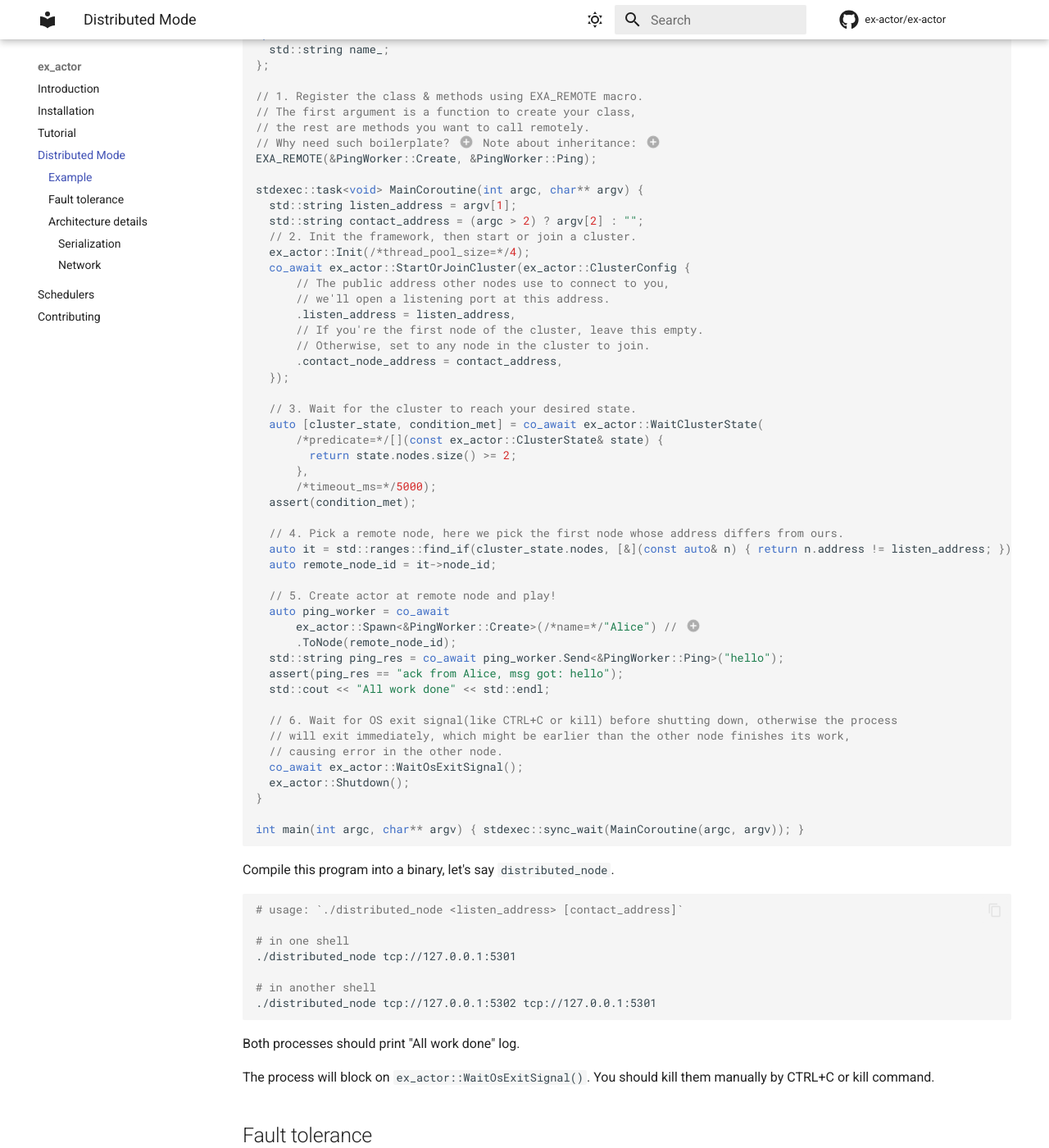
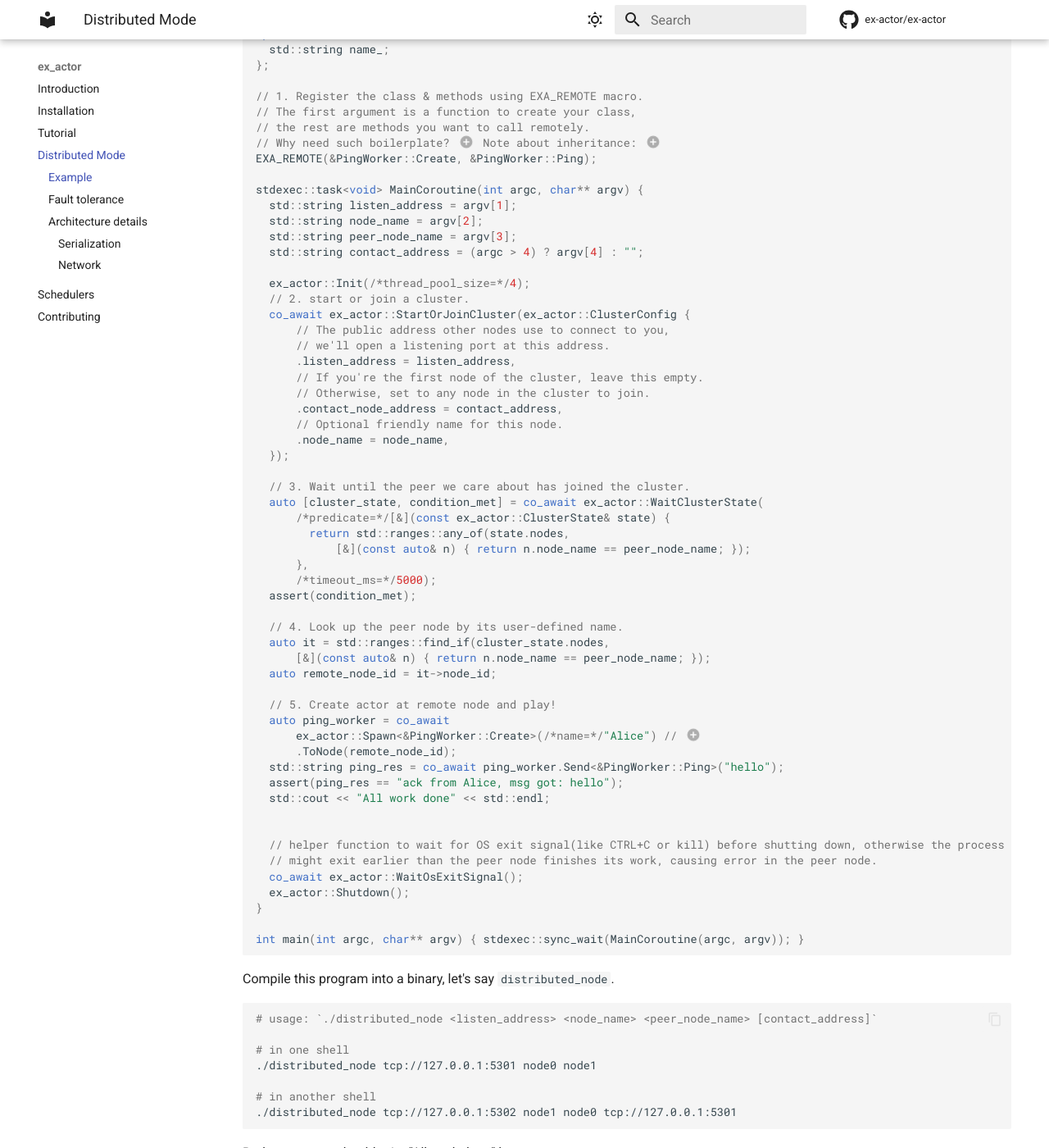
Before and after one commit to ex-actor/ex-actor, an MkDocs documentation site: the page built from docs/contents/distributed_mode.md, in a window 1280 px wide and 1400 px high, scrolled down 634 px. Shown: the whole window at 82% size. Built offline with MkDocs 1.6.1 and Material for MkDocs 9.7.7, drawn with Linux system fonts in a browser that asks for light colours; comment, search, counter and statistics services are not loaded; some of the changed text lies outside the part shown.

Commit message:
[feat] Add optional node_name to ClusterConfig for peer identification (#249)
Add optional `node_name` field to `ClusterConfig` and surface it on
`NodeInfo`. So user can identify node more easily.

````diff
--- a/docs/contents/distributed_mode.md
+++ b/docs/contents/distributed_mode.md
@@ -35,9 +35,12 @@ EXA_REMOTE(&PingWorker::Create, &PingWorker::Ping);
 
 stdexec::task<void> MainCoroutine(int argc, char** argv) {
   std::string listen_address = argv[1];
-  std::string contact_address = (argc > 2) ? argv[2] : "";
-  // 2. Init the framework, then start or join a cluster.
+  std::string node_name = argv[2];
+  std::string peer_node_name = argv[3];
+  std::string contact_address = (argc > 4) ? argv[4] : "";
+
   ex_actor::Init(/*thread_pool_size=*/4);
+  // 2. start or join a cluster.
   co_await ex_actor::StartOrJoinCluster(ex_actor::ClusterConfig {
       // The public address other nodes use to connect to you,
       // we'll open a listening port at this address.
@@ -45,18 +48,22 @@ stdexec::task<void> MainCoroutine(int argc, char** argv) {
       // If you're the first node of the cluster, leave this empty.
       // Otherwise, set to any node in the cluster to join.
       .contact_node_address = contact_address,
+      // Optional friendly name for this node.
+      .node_name = node_name,
   });
 
-  // 3. Wait for the cluster to reach your desired state.
+  // 3. Wait until the peer we care about has joined the cluster.
   auto [cluster_state, condition_met] = co_await ex_actor::WaitClusterState(
-      /*predicate=*/[](const ex_actor::ClusterState& state) {
-        return state.nodes.size() >= 2;
+      /*predicate=*/[&](const ex_actor::ClusterState& state) {
+        return std::ranges::any_of(state.nodes,
+            [&](const auto& n) { return n.node_name == peer_node_name; });
       },
       /*timeout_ms=*/5000);
   assert(condition_met);
 
-  // 4. Pick a remote node, here we pick the first node whose address differs from ours.
-  auto it = std::ranges::find_if(cluster_state.nodes, [&](const auto& n) { return n.address != listen_address; });
+  // 4. Look up the peer node by its user-defined name.
+  auto it = std::ranges::find_if(cluster_state.nodes,
+      [&](const auto& n) { return n.node_name == peer_node_name; });
   auto remote_node_id = it->node_id;
 
   // 5. Create actor at remote node and play!
@@ -67,9 +74,9 @@ stdexec::task<void> MainCoroutine(int argc, char** argv) {
   assert(ping_res == "ack from Alice, msg got: hello");
   std::cout << "All work done" << std::endl;
 
-  // 6. Wait for OS exit signal(like CTRL+C or kill) before shutting down, otherwise the process
-  // will exit immediately, which might be earlier than the other node finishes its work,
-  // causing error in the other node.
+
+  // helper function to wait for OS exit signal(like CTRL+C or kill) before shutting down, otherwise the process
+  // might exit earlier than the peer node finishes its work, causing error in the peer node.
   co_await ex_actor::WaitOsExitSignal();
   ex_actor::Shutdown();
 }
@@ -87,13 +94,13 @@ int main(int argc, char** argv) { stdexec::sync_wait(MainCoroutine(argc, argv));
 Compile this program into a binary, let's say `distributed_node`.
 
 ```bash
-# usage: `./distributed_node <listen_address> [contact_address]`
+# usage: `./distributed_node <listen_address> <node_name> <peer_node_name> [contact_address]`
 
 # in one shell
-./distributed_node tcp://127.0.0.1:5301
+./distributed_node tcp://127.0.0.1:5301 node0 node1
 
 # in another shell
-./distributed_node tcp://127.0.0.1:5302 tcp://127.0.0.1:5301
+./distributed_node tcp://127.0.0.1:5302 node1 node0 tcp://127.0.0.1:5301
 ```
 
 Both processes should print "All work done" log.
@@ -151,6 +158,4 @@ we can take advantage of a schemafull protocol. For this reason, we choose [Cap'
 
 We choose [ZeroMQ](https://zeromq.org/), it's a well-known and sophisticated message passing library.
 
-The topology is a full mesh. Each node holds one receive DEALER socket bound locally and several send DEALER sockets connected to other nodes.
-
 The node states are synchronized via gossip protocol, no centralized coordination node.
````
Also changed, not shown: 6 other files.
